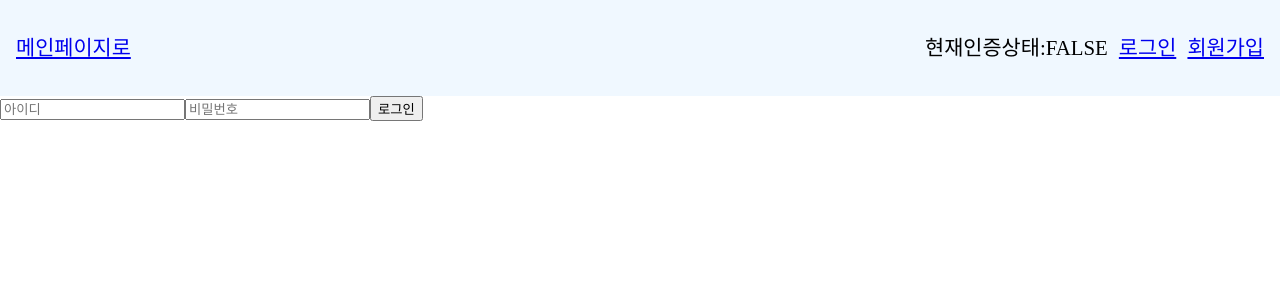
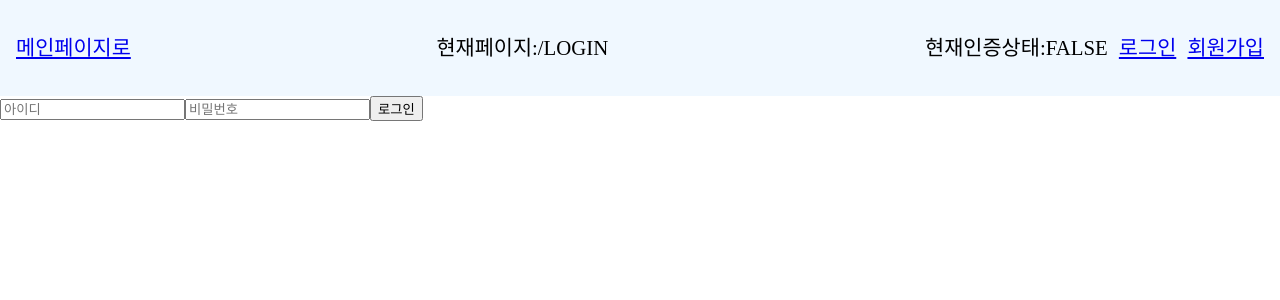
Before and after one commit to computer-note/react-account-book, a React (Vite) app: page /login in a window 1280 px wide. Shown: the top 300 px of the page. Built offline with nearby package versions, Linux system fonts and the light colour scheme.

Commit message:
update: 공용헤더에 현재 페이지 이름을 표시

```diff
--- a/src/shared/Header.jsx
+++ b/src/shared/Header.jsx
@@ -1,5 +1,5 @@
 import { useContext } from 'react';
-import { Link, useNavigate } from 'react-router-dom';
+import { Link, useLocation, useNavigate } from 'react-router-dom';
 import { AuthContext } from '../context/AuthContextProvider';
 import styled from 'styled-components';
 
@@ -7,6 +7,7 @@ function Header() {
   const { isAuthenticated, setAppStateLogOut } =
     useContext(AuthContext);
   const navigate = useNavigate();
+  const location = useLocation();
 
   async function handleLogoutButtonClick() {
     //Todo. logout API 호출 후 응답 대기
@@ -21,6 +22,9 @@ function Header() {
       <div>
         <Link to='/'>메인페이지로</Link>
       </div>
+      <div>
+        현재페이지:{location.pathname.slice(0, 12).toUpperCase()}
+      </div>
       <StDiv>
         <span>
           현재인증상태:{isAuthenticated.toString().toUpperCase()}
@@ -28,7 +32,7 @@ function Header() {
         {isAuthenticated ? (
           /* 인증상태 true이면 표시할 UI */
           <>
-            <Link to='/mypage'>나의페이지</Link>
+            <Link to='/mypage'>나의페이지로</Link>
             <button onClick={handleLogoutButtonClick}>
               로그아웃
             </button>
```
